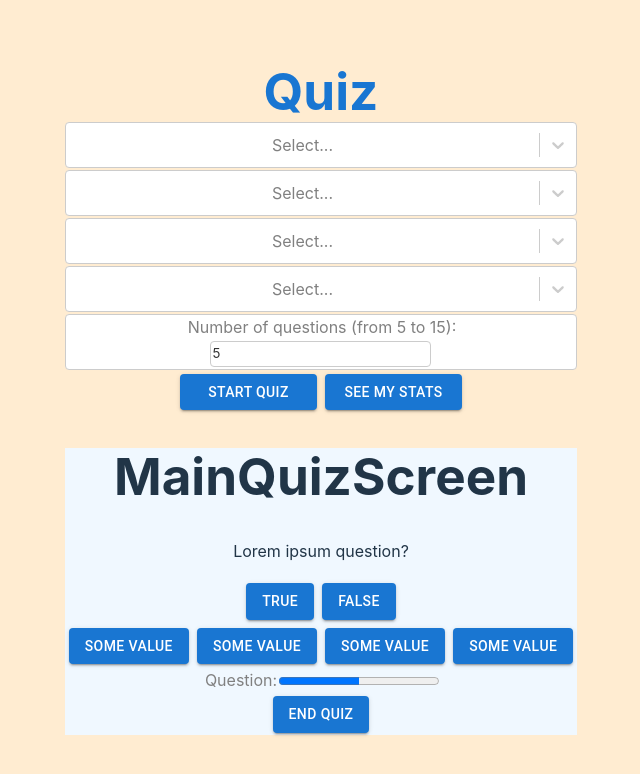
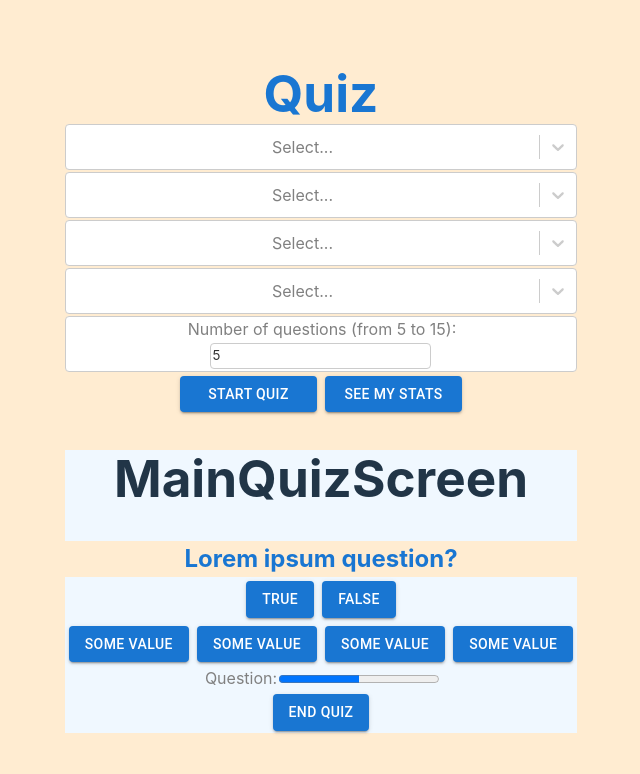
Before and after one commit to AliaksaPlh/quiz-app-vite, a React (Vite) app: page / in a window 1280 px wide. Shown: the top 774 px of the page, without its empty margins (319-959 px from the left). Built offline with nearby package versions, Linux system fonts and the light colour scheme.

Commit message:
feat: style changes

```diff
--- a/src/components/question-text/question-text.jsx
+++ b/src/components/question-text/question-text.jsx
@@ -3,7 +3,7 @@ import React from "react";
 export default function QuestionText(props) {
   return (
     <div>
-      <p>{props.text}</p>
+      <h2>{props.text}</h2>
     </div>
   );
 }
--- a/src/main-quiz-screen/main-quiz-screen.scss
+++ b/src/main-quiz-screen/main-quiz-screen.scss
@@ -5,3 +5,8 @@ div.main-quiz-screen {
 div.main-quiz-screen-none {
   display: none;
 }
+h2 {
+  color: #1976d2;
+  margin: auto;
+  background-color: #ffecd1;
+}
```
